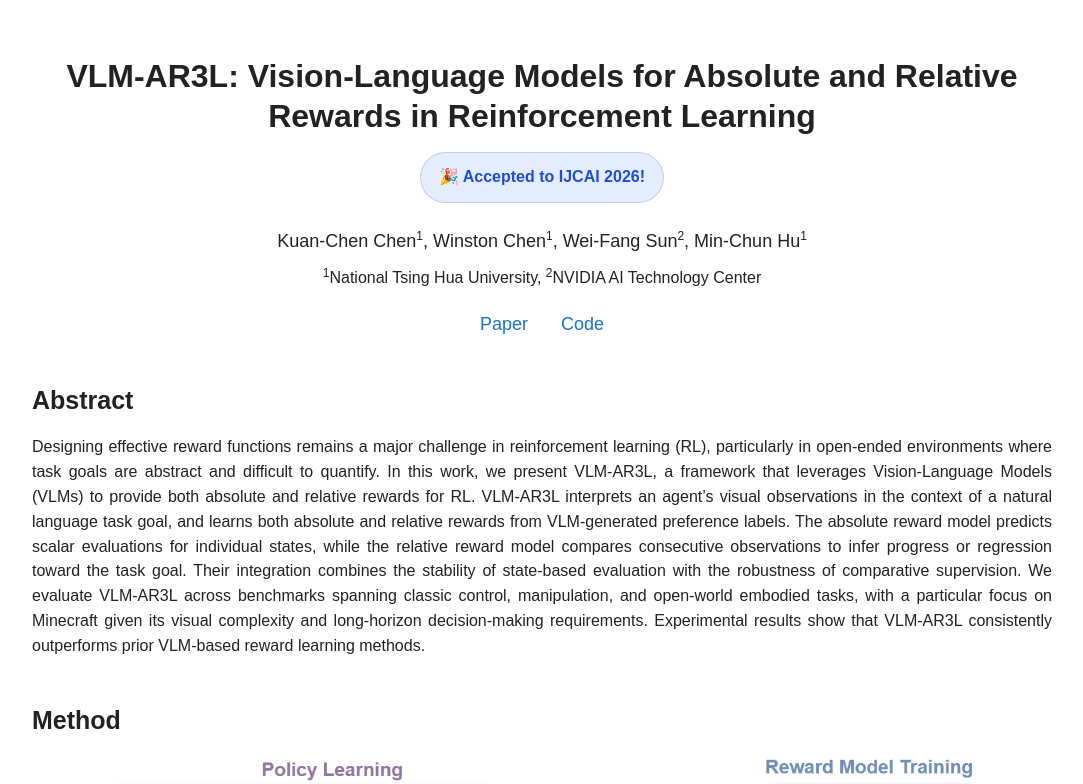
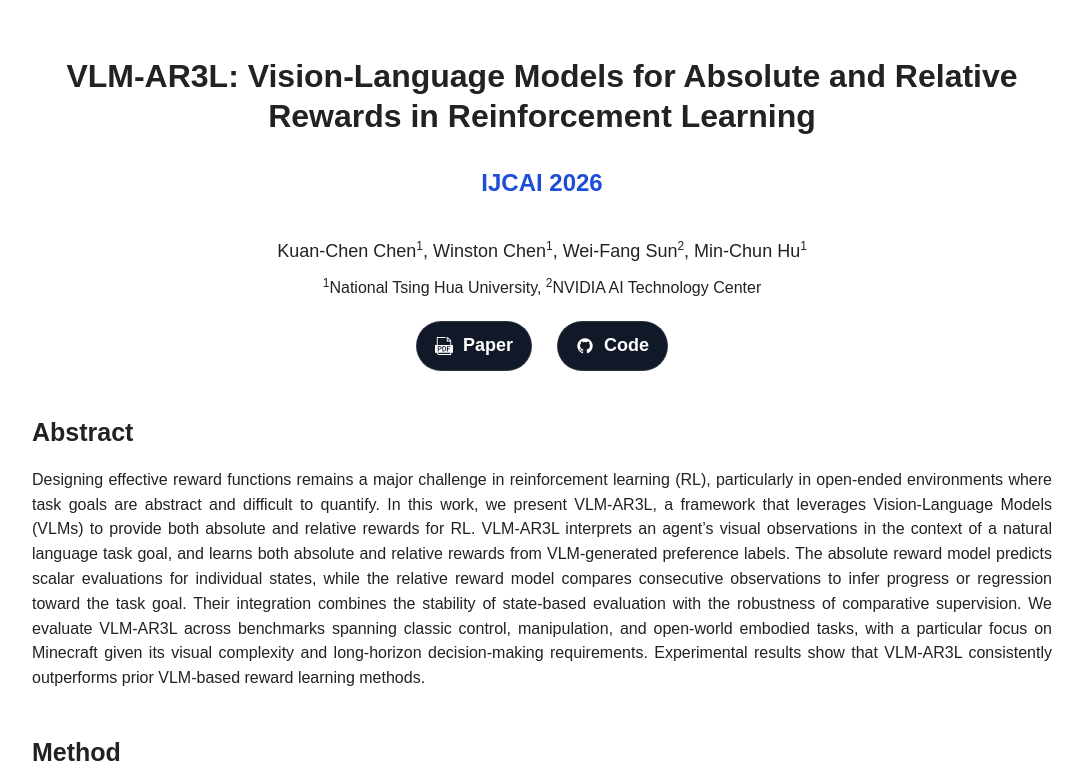
Before and after one commit to vlm-ar3l/vlm-ar3l.github.io, a plain HTML site: page index.html in a window 1280 px wide. Shown: the top 784 px of the page, without its empty margins (98-1181 px from the left). Drawn offline with Linux system fonts and the light colour scheme.

Commit message:
add icon

```diff
--- a/index.html
+++ b/index.html
@@ -12,7 +12,7 @@
     <div class="content-card">
 
     <h1>VLM-AR3L: Vision-Language Models for Absolute and Relative Rewards in Reinforcement Learning</h1>
-    <div class="announcement">🎉 Accepted to IJCAI 2026!</div>
+    <div class="announcement">IJCAI 2026</div>
 
     <p class="authors">
       Kuan-Chen Chen<sup>1</sup>, Winston Chen<sup>1</sup>, Wei-Fang Sun<sup>2</sup>, Min-Chun Hu<sup>1</sup>
@@ -23,8 +23,14 @@
     </p>
 
     <p class="links">
-      <a href="assets/paper.pdf">Paper</a>
-      <a href="https://github.com/xxx/VLM-AR3L">Code</a>
+      <a href="assets/paper.pdf" class="button-link">
+        <img src="assets/pdf-icon.svg" alt="PDF icon" class="button-icon">
+        Paper
+      </a>
+      <a href="https://github.com/xxx/VLM-AR3L" class="button-link">
+        <img src="assets/github-icon.svg" alt="GitHub icon" class="button-icon">
+        Code
+      </a>
     </p>
 
     <h2>Abstract</h2>
--- a/style.css
+++ b/style.css
@@ -39,14 +39,35 @@ h1 {
   margin: 20px 0 36px;
 }
 
-.links a {
-  margin: 0 14px;
-  color: #1772d0;
+.links a,
+.button-link {
+  display: inline-flex;
+  align-items: center;
+  justify-content: center;
+  margin: 0 10px;
+  padding: 10px 18px;
+  border-radius: 999px;
+  background: #111827;
+  color: #ffffff;
+  border: 1px solid rgba(255, 255, 255, 0.12);
   text-decoration: none;
+  font-weight: 600;
+  transition: background 0.2s ease, transform 0.2s ease, border-color 0.2s ease;
 }
 
-.links a:hover {
-  text-decoration: underline;
+.button-icon {
+  width: 18px;
+  height: 18px;
+  margin-right: 10px;
+  display: inline-block;
+  vertical-align: middle;
+}
+
+.links a:hover,
+.button-link:hover {
+  background: #1f2937;
+  border-color: rgba(255, 255, 255, 0.22);
+  transform: translateY(-1px);
 }
 
 .announcement {
@@ -57,11 +78,11 @@ h1 {
   gap: 10px;
   padding: 12px 18px;
   border-radius: 999px;
-  background: rgba(37, 99, 235, 0.12);
+  /* background: rgba(37, 99, 235, 0.12); */
   color: #1d4ed8;
   font-weight: 700;
-  font-size: 1rem;
-  border: 1px solid rgba(37, 99, 235, 0.22);
+  font-size: 1.5rem;
+  /* border: 1px solid rgba(37, 99, 235, 0.22); */
   max-width: fit-content;
 }
 
```
Also changed, not shown: assets/github-icon.svg (added), assets/pdf-icon.svg (added).
